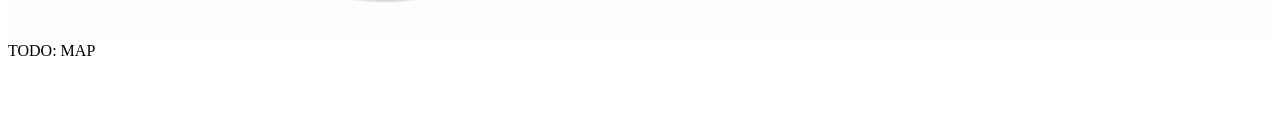
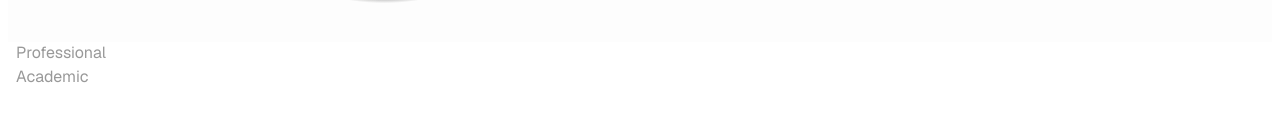
Before and after one commit to te427/kierancollery.github.io, a Vue app: page /experience in a window 1280 px wide. Shown: the part 778-918 px from the top of the page. Built offline with nearby package versions, Linux system fonts and the light colour scheme; a web font is replaced by a local one.

Commit message:
Animated menu items with selector

```diff
--- a/src/components/SelectMenu.vue
+++ b/src/components/SelectMenu.vue
@@ -1,24 +1,43 @@
 <script setup lang="ts">
-import { defineProps } from 'vue'
-
-defineProps<
-  [
+import { useTemplateRef } from 'vue'
+defineProps<{
+  vertical?: boolean
+  items: [
     {
       text: string
-      path: string
+      path?: string
     },
   ]
->()
+}>()
+
+defineEmits<{ (e: 'select', value: string): void }>()
+
+const itemRefs = useTemplateRef('items')
+
+function selectItem(event) {
+  const clickContent = event.target.textContent
+
+  emit(clickContent)
+
+  for (const el of itemRefs.value.values()) {
+    if (el.textContent === clickContent) {
+      el.classList.add('selected')
+    } else {
+      el.classList.remove('selected')
+    }
+  }
+}
 </script>
 
 <template>
-  <div class="menu-container">
-    <div class="item-container" v-for="item in items" :key="item.text"></div>
-    <!--
-        <router-link v-if="item.path" class="item">{{ item.text }}</router-link>
-        <a v-else >{{ item.text }} </a>
-    -->
-    <a class="item">{{ item.text }}</a>
+  <div class="menu-container" :class="{ vertical }">
+    <div class="item-container" v-for="item in items" :key="item.text" ref="items">
+      <!--
+          <router-link v-if="item.path" class="item">{{ item.text }}</router-link>
+          <a v-else >{{ item.text }} </a>
+      -->
+      <a class="item" @click="selectItem">{{ item.text }}</a>
+    </div>
   </div>
 </template>
 
@@ -31,14 +50,29 @@ defineProps<
   gap: 40px;
 }
 
+.vertical {
+  flex-direction: row;
+  gap: 30px;
+}
+
+.item-container {
+  color: #999999;
+}
+
 .item {
+  font-family: 'Geist', Helvetica, sans-serif;
   background: linear-gradient(currentColor 0 0) bottom left/ var(--underline-width, 0%) 0.1em
     no-repeat;
-  color: #555555;
   display: inline-block;
   padding: 0 0.5em 0.2em;
   text-decoration: none;
   transition: background-size 0.5s;
+  cursor: pointer;
+}
+
+.selected {
+  --underline-width: 100%;
+  color: #666666 !important;
 }
 
 .item:hover {
--- a/src/router/index.ts
+++ b/src/router/index.ts
@@ -51,13 +51,11 @@ const router = createRouter({
 
 router.afterEach((to, _) => {
   const s = to.hash || to.path.split('/')[1]
-  console.log(to)
 
   if (s) {
     // Wait for DOM update before scrolling
     nextTick(() => {
-      const el = document.querySelector(`#${s}`)
-      console.log(el)
+      const el = document.querySelector(s.includes('#') ? s : `#${s}`)
 
       if (el) {
         el.scrollIntoView({ behavior: 'smooth' })
--- a/src/sections/MapSection.vue
+++ b/src/sections/MapSection.vue
@@ -1,10 +1,41 @@
 <!-- This section should contain an interactive map with places I've been -->
-<script>
+<script setup lang="ts">
+import SelectMenu from '../components/SelectMenu.vue'
+
+const menuItems = [{ text: 'Professional' }, { text: 'Academic' }]
+
+function toggleSection(v) {
+  // handle conditional content
+}
 </script>
 
 <template>
-    TODO: MAP
+  <div class="experience-container">
+    <div class="info-container">
+      <div class="text-container">
+        <div class="submenu-container"></div>
+        <div class="content-container"></div>
+      </div>
+      <div class="map-container"></div>
+    </div>
+    <div class="menu-container">
+      <select-menu :items="menuItems" @select="toggleSection"></select-menu>
+    </div>
+  </div>
 </template>
 
 <style scoped>
+.menu-container {
+  display: flexbox;
+  flex-direction: column;
+  justify-content: center;
+  align-items: center;
+}
+
+.info-container {
+  display: flexbox;
+  flex-direction: row;
+  justify-content: center;
+  align-items: center;
+}
 </style>
```
